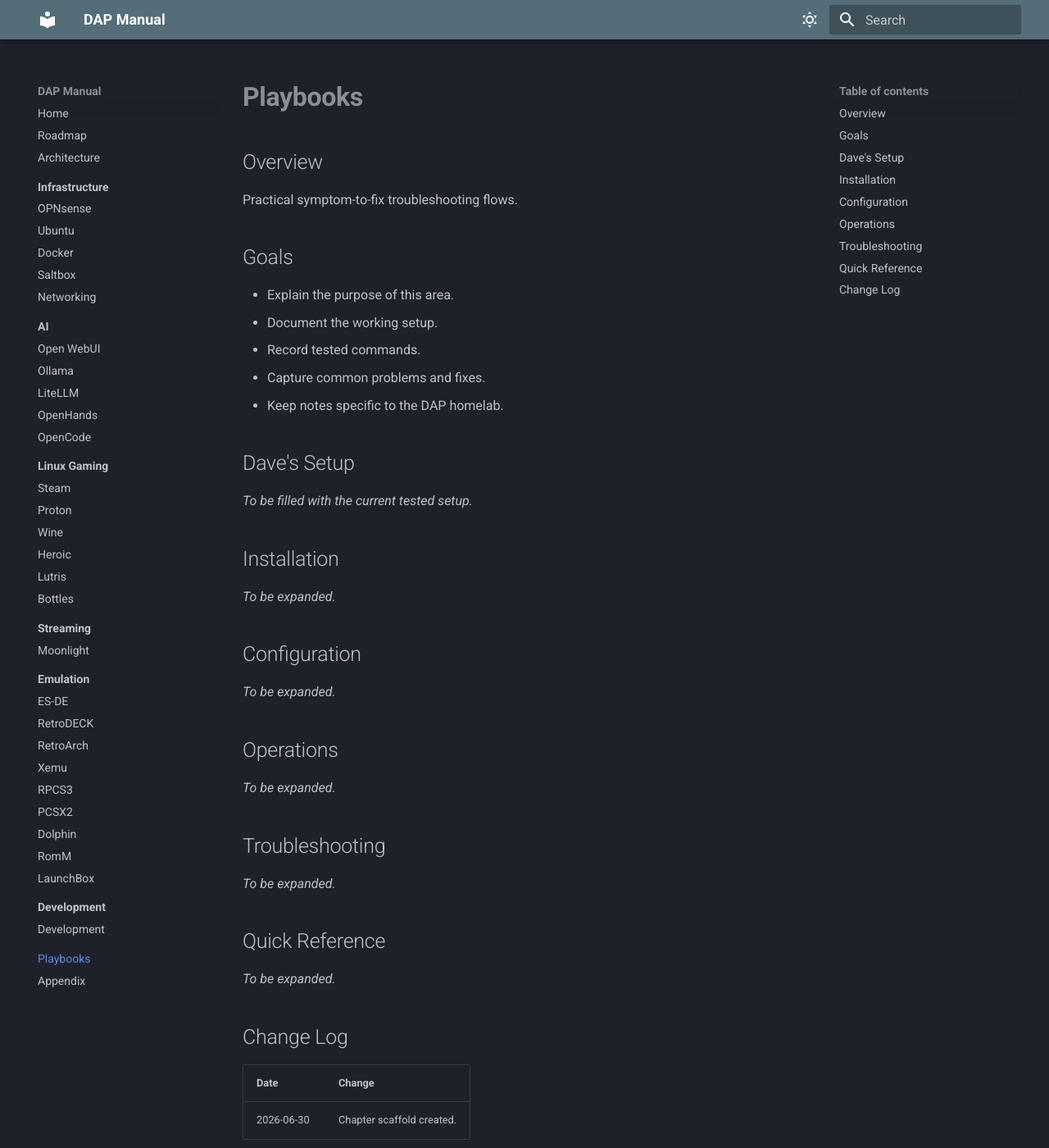
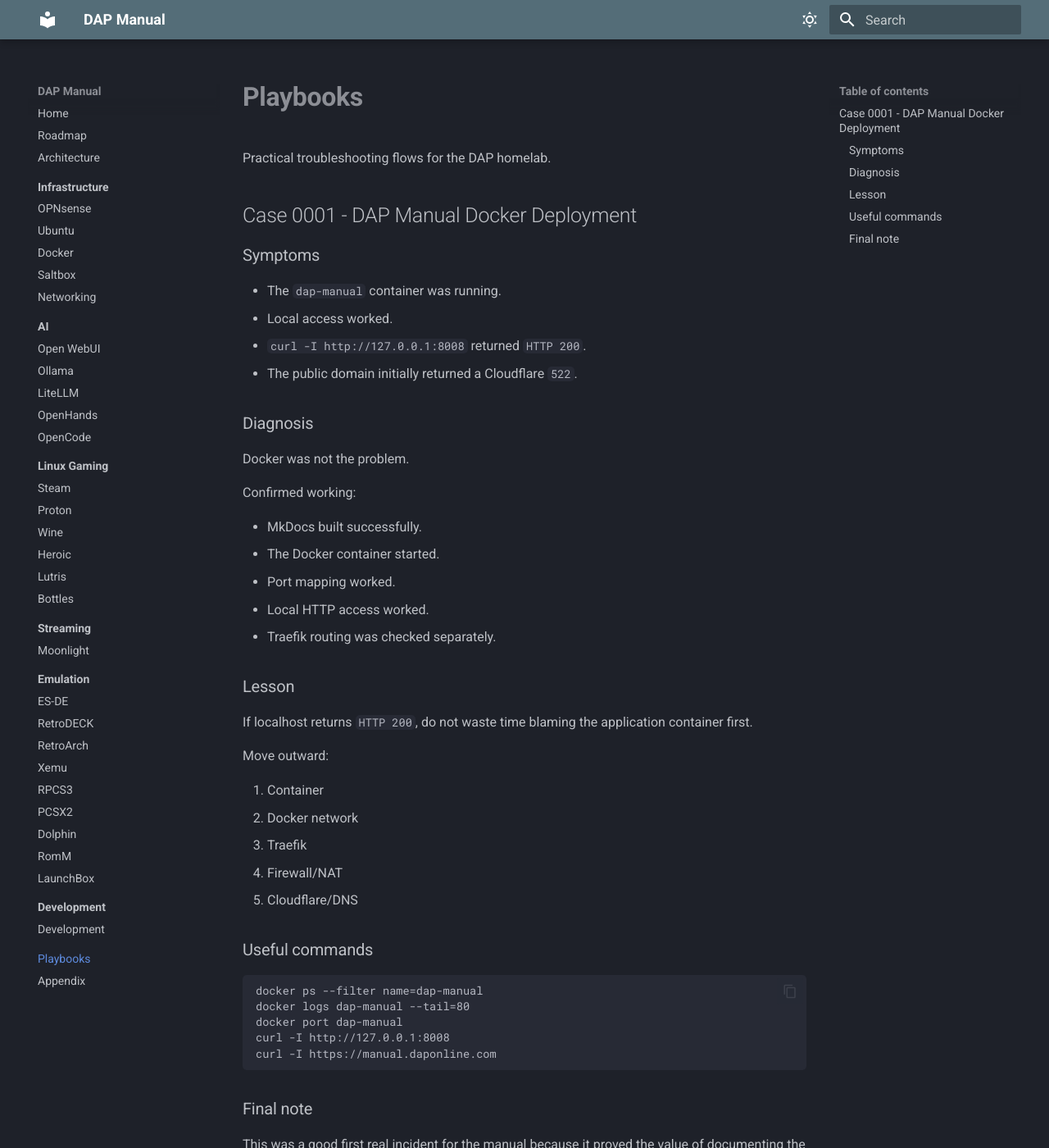
Before and after one commit to kiehntre/DAP-Manual, an MkDocs documentation site: the page built from docs/35-Playbooks/index.md, in a window 1280 px wide and 1400 px high. Shown: the whole window at 82% size. Built offline with MkDocs 1.6.1 and Material for MkDocs 9.7.7, drawn with Linux system fonts in a browser that asks for light colours; some of the changed text lies outside the part shown.

Commit message:
Add first real playbook case

```diff
--- a/docs/35-Playbooks/index.md
+++ b/docs/35-Playbooks/index.md
@@ -1,43 +1,48 @@
 # Playbooks
 
-## Overview
+Practical troubleshooting flows for the DAP homelab.
 
-Practical symptom-to-fix troubleshooting flows.
+## Case 0001 - DAP Manual Docker Deployment
 
-## Goals
+### Symptoms
 
-- Explain the purpose of this area.
-- Document the working setup.
-- Record tested commands.
-- Capture common problems and fixes.
-- Keep notes specific to the DAP homelab.
+- The `dap-manual` container was running.
+- Local access worked.
+- `curl -I http://127.0.0.1:8008` returned `HTTP 200`.
+- The public domain initially returned a Cloudflare `522`.
 
-## Dave's Setup
+### Diagnosis
 
-_To be filled with the current tested setup._
+Docker was not the problem.
 
-## Installation
+Confirmed working:
 
-_To be expanded._
+- MkDocs built successfully.
+- The Docker container started.
+- Port mapping worked.
+- Local HTTP access worked.
+- Traefik routing was checked separately.
 
-## Configuration
+### Lesson
 
-_To be expanded._
+If localhost returns `HTTP 200`, do not waste time blaming the application container first.
 
-## Operations
+Move outward:
 
-_To be expanded._
+1. Container
+2. Docker network
+3. Traefik
+4. Firewall/NAT
+5. Cloudflare/DNS
 
-## Troubleshooting
+### Useful commands
 
-_To be expanded._
+    docker ps --filter name=dap-manual
+    docker logs dap-manual --tail=80
+    docker port dap-manual
+    curl -I http://127.0.0.1:8008
+    curl -I https://manual.daponline.com
 
-## Quick Reference
+### Final note
 
-_To be expanded._
-
-## Change Log
-
-| Date | Change |
-|---|---|
-| 2026-06-30 | Chapter scaffold created. |
+This was a good first real incident for the manual because it proved the value of documenting the actual diagnostic path instead of writing generic waffle.
```
